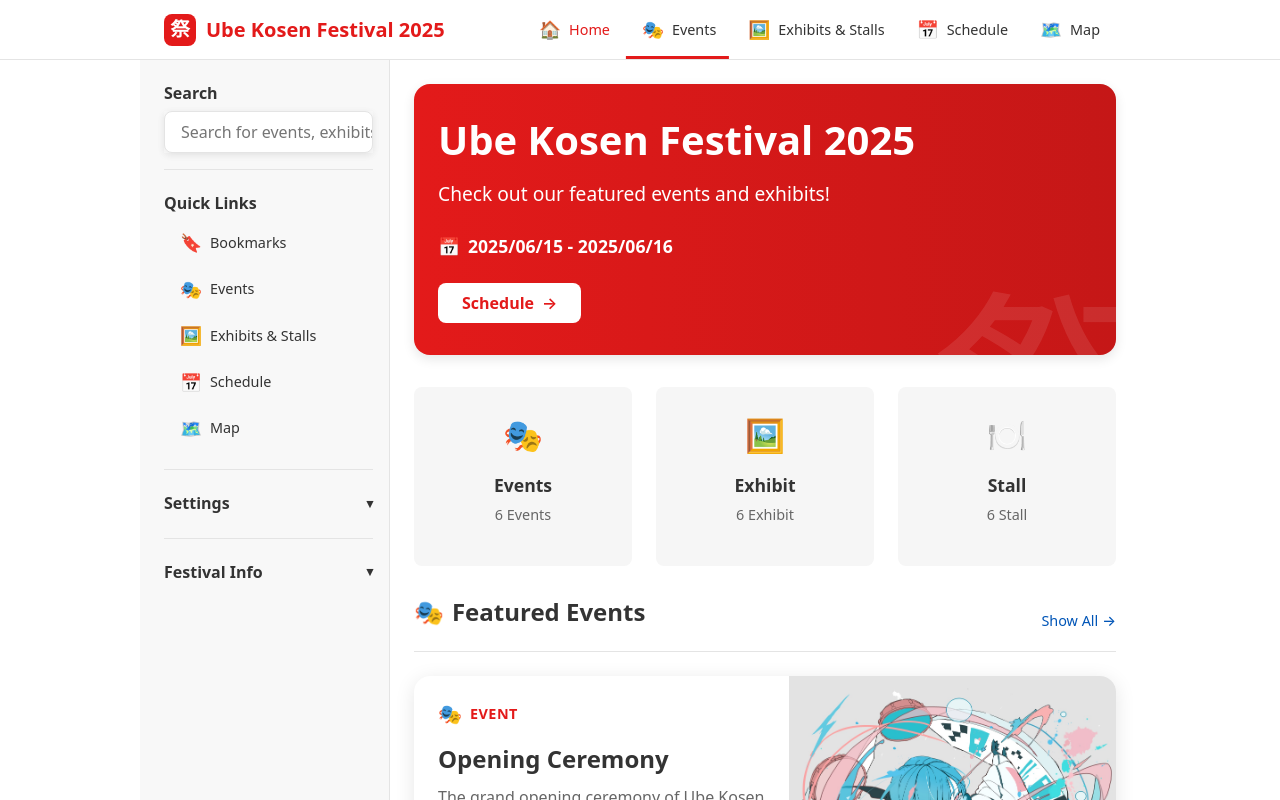
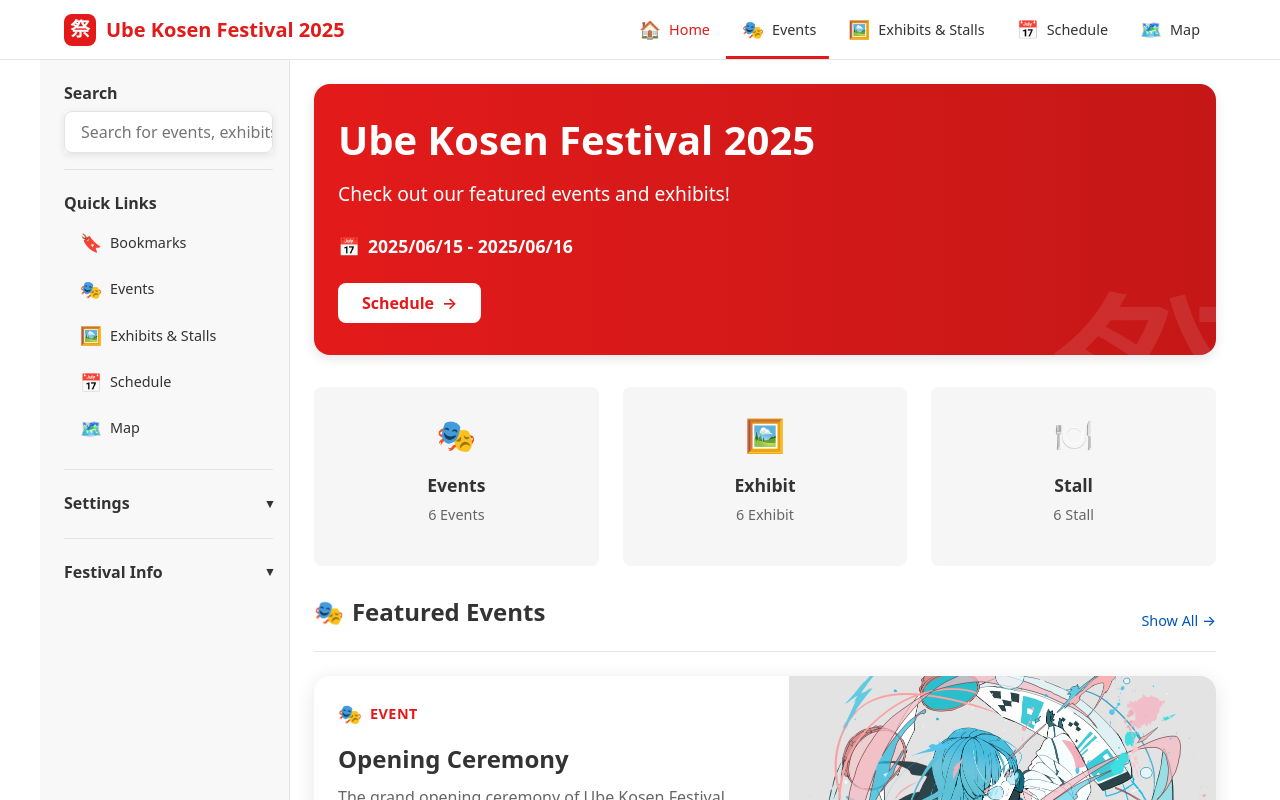
Before and after one commit to rebuildup/kosen-fes-2025, a React (Vite) app: page / in a window 1280 px wide. Shown: the top 800 px of the page. Built offline with nearby package versions, Linux system fonts and the light colour scheme.

Commit message:
fix scrollbar

```diff
--- a/index.html
+++ b/index.html
@@ -4,27 +4,6 @@
     <meta charset="UTF-8" />
     <meta name="viewport" content="width=device-width, initial-scale=1.0" />
     <title>Ube Kosen Festival 2025</title>
-    <!-- Critical CSS to prevent scrollbar flickering -->
-    <style>
-      html {
-        overflow-y: scroll !important;
-        scrollbar-width: thin !important;
-        scrollbar-color: rgba(0, 0, 0, 0.2) transparent !important;
-      }
-      html::-webkit-scrollbar {
-        width: 8px !important;
-      }
-      html::-webkit-scrollbar-track {
-        background: transparent !important;
-      }
-      html::-webkit-scrollbar-thumb {
-        background-color: rgba(0, 0, 0, 0.2) !important;
-        border-radius: 4px !important;
-      }
-      body {
-        min-height: 101vh !important;
-      }
-    </style>
     <script>
       console.log(
         `\nコンソールからこんにちは
--- a/src/styles/components/header.css
+++ b/src/styles/components/header.css
@@ -17,7 +17,7 @@
 }
 
 .header-container {
-  max-width: 1000px; /* Reduced from 1400px to 1000px */
+  max-width: 1200px; /* Reduced from 1400px to 1200px */
   margin: 0 auto;
   display: flex;
   align-items: center;
--- a/src/styles/components/sidebar.css
+++ b/src/styles/components/sidebar.css
@@ -9,7 +9,7 @@
   position: fixed; /* Fixed position */
   top: 60px; /* Position below header */
   left: calc(
-    50% - 500px
+    50% - 600px
   ); /* Align with the header container: 50% - (container width / 2) */
   overflow-y: auto;
   flex-shrink: 0;
@@ -203,21 +203,3 @@
     transform: translateY(0);
   }
 }
-
-/* Scrollbar styling for sidebar */
-.pc-sidebar::-webkit-scrollbar {
-  width: 6px;
-}
-
-.pc-sidebar::-webkit-scrollbar-track {
-  background: transparent;
-}
-
-.pc-sidebar::-webkit-scrollbar-thumb {
-  background-color: var(--border-light);
-  border-radius: 3px;
-}
-
-.pc-sidebar::-webkit-scrollbar-thumb:hover {
-  background-color: var(--border-dark);
-}
--- a/src/styles/global.css
+++ b/src/styles/global.css
@@ -25,32 +25,6 @@
 @import "./components/layout-enhancements.css";
 @import "./components/tag-filter-scrollable.css";
 
-/* Force scrollbar to always show without flickering */
-html {
-  overflow-y: scroll !important; /* Forces vertical scrollbar to always be visible */
-  scrollbar-width: thin !important; /* For Firefox */
-  scrollbar-color: rgba(0, 0, 0, 0.2) transparent !important; /* For Firefox */
-  min-height: 101vh !important; /* Ensures page is always slightly taller than viewport */
-}
-
-/* Webkit scrollbar styling */
-html::-webkit-scrollbar {
-  width: 8px !important;
-}
-
-html::-webkit-scrollbar-track {
-  background: transparent !important;
-}
-
-html::-webkit-scrollbar-thumb {
-  background-color: rgba(0, 0, 0, 0.2) !important;
-  border-radius: 4px !important;
-}
-
-html::-webkit-scrollbar-thumb:hover {
-  background-color: rgba(0, 0, 0, 0.3) !important;
-}
-
 /* Base element styles */
 body {
   font-family: system-ui, -apple-system, BlinkMacSystemFont, "Segoe UI", Roboto,
@@ -62,6 +36,9 @@ body {
     color var(--transition-normal);
   overflow-x: hidden; /* Prevent horizontal scrolling */
   min-height: 101vh !important; /* Ensures body is always slightly taller than viewport */
+}
+::-webkit-scrollbar {
+  width: 12px;
 }
 
 a {
@@ -160,7 +137,7 @@ p {
   display: flex;
   flex: 1;
   padding-top: 60px; /* Match the header height */
-  max-width: 1000px; /* Reduced from 1400px to 1000px */
+  max-width: 1200px;
   margin: 0 auto;
   width: 100%;
   position: relative; /* Create positioning context */
```
